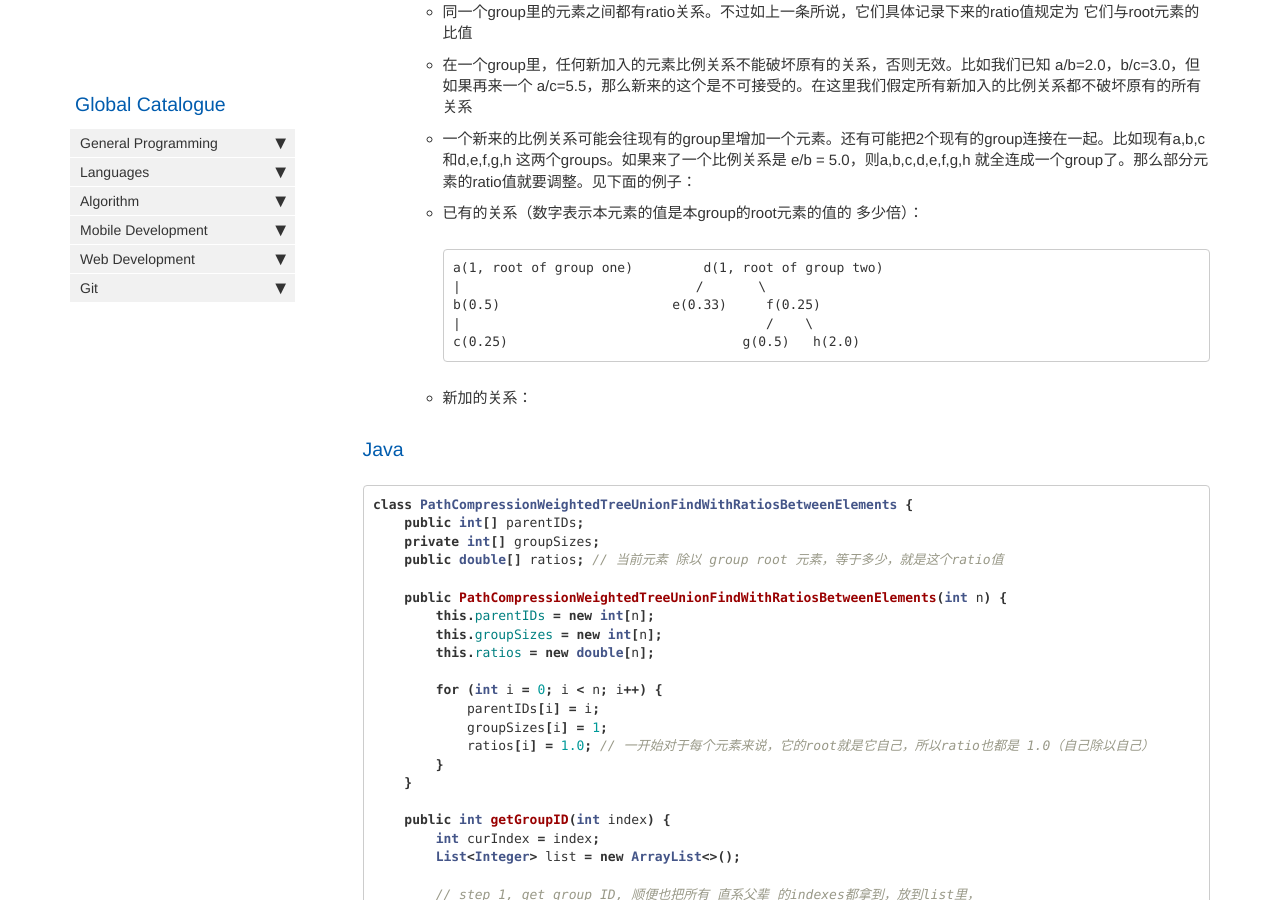
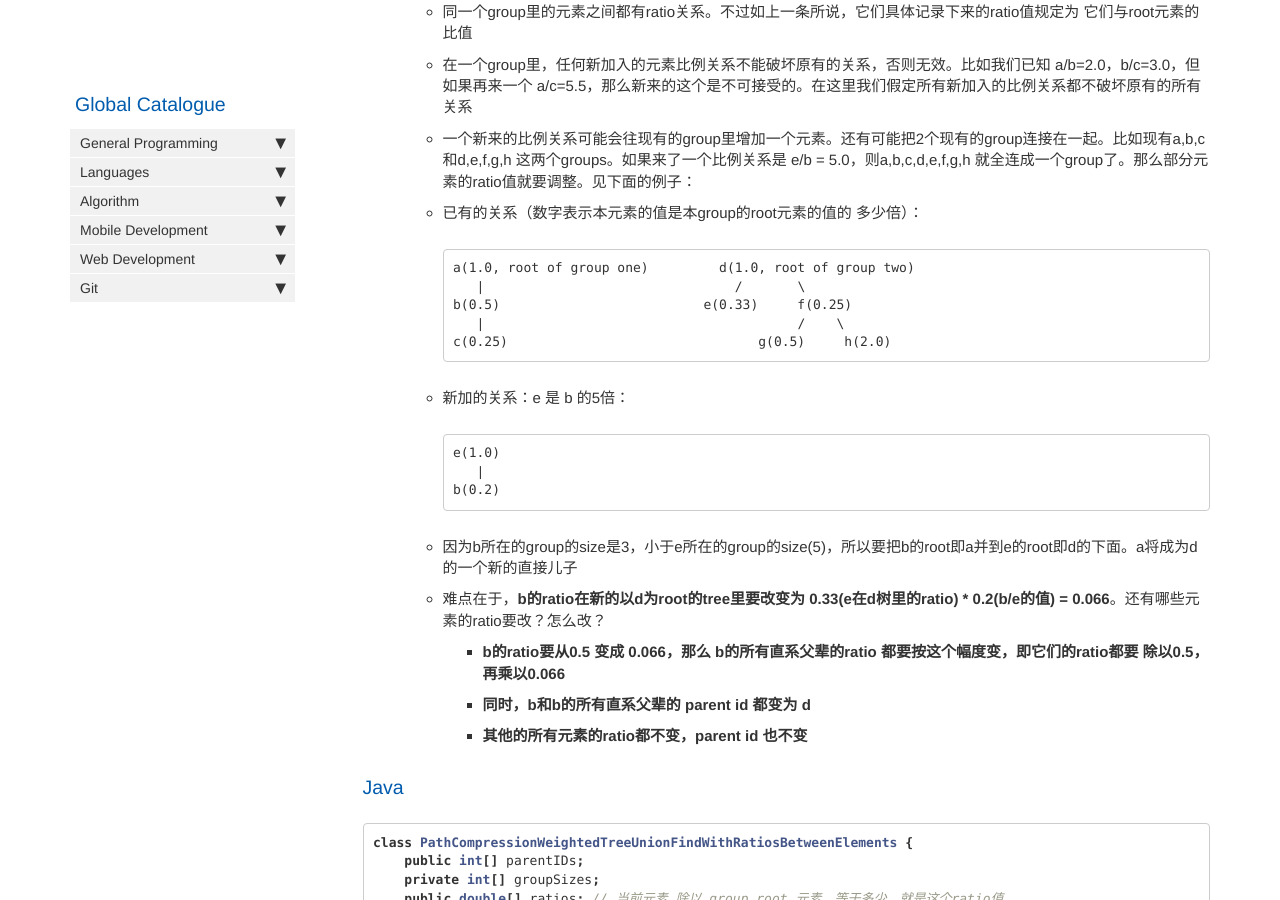
Before and after one commit to HungryOrc/hungryorc.github.io, a Jekyll site: the page built from pages/algorithm/algorithm_union_find.md, in a window 1280 px wide and 900 px high, scrolled down 7111 px. Built offline with Jekyll 4.4.1, drawn with Linux system fonts in a browser that asks for light colours; nearby versions of some CDN libraries; comment, search, counter and statistics services are not loaded.

Commit message:
Update algorithm_union_find.md

````diff
--- a/pages/algorithm/algorithm_union_find.md
+++ b/pages/algorithm/algorithm_union_find.md
@@ -327,14 +327,23 @@ class PathCompressionWeightedTreeUnionFind {
   * 一个新来的比例关系可能会往现有的group里增加一个元素。还有可能把2个现有的group连接在一起。比如现有a,b,c 和d,e,f,g,h 这两个groups。如果来了一个比例关系是 e/b = 5.0，则a,b,c,d,e,f,g,h 就全连成一个group了。那么部分元素的ratio值就要调整。见下面的例子：
   * 已有的关系（数字表示本元素的值是本group的root元素的值的 多少倍）：
     ```
-    a(1, root of group one)         d(1, root of group two)
-    |                              /       \
-    b(0.5)                      e(0.33)     f(0.25)
-    |                                       /    \
-    c(0.25)                              g(0.5)   h(2.0)
+    a(1.0, root of group one)         d(1.0, root of group two)
+       |                                /       \
+    b(0.5)                          e(0.33)     f(0.25)
+       |                                        /    \
+    c(0.25)                                g(0.5)     h(2.0)
     ```
-  * 新加的关系：
-
+  * 新加的关系：e 是 b 的5倍：
+    ```
+    e(1.0)
+       |
+    b(0.2)
+    ```
+  * 因为b所在的group的size是3，小于e所在的group的size(5)，所以要把b的root即a并到e的root即d的下面。a将成为d的一个新的直接儿子
+  * 难点在于，**b的ratio在新的以d为root的tree里要改变为 0.33(e在d树里的ratio) * 0.2(b/e的值) = 0.066**。还有哪些元素的ratio要改？怎么改？
+    * **b的ratio要从0.5 变成 0.066，那么 b的所有直系父辈的ratio 都要按这个幅度变，即它们的ratio都要 除以0.5，再乘以0.066**
+    * **同时，b和b的所有直系父辈的 parent id 都变为 d**
+    * **其他的所有元素的ratio都不变，parent id 也不变**
 
 
 ### Java
````
